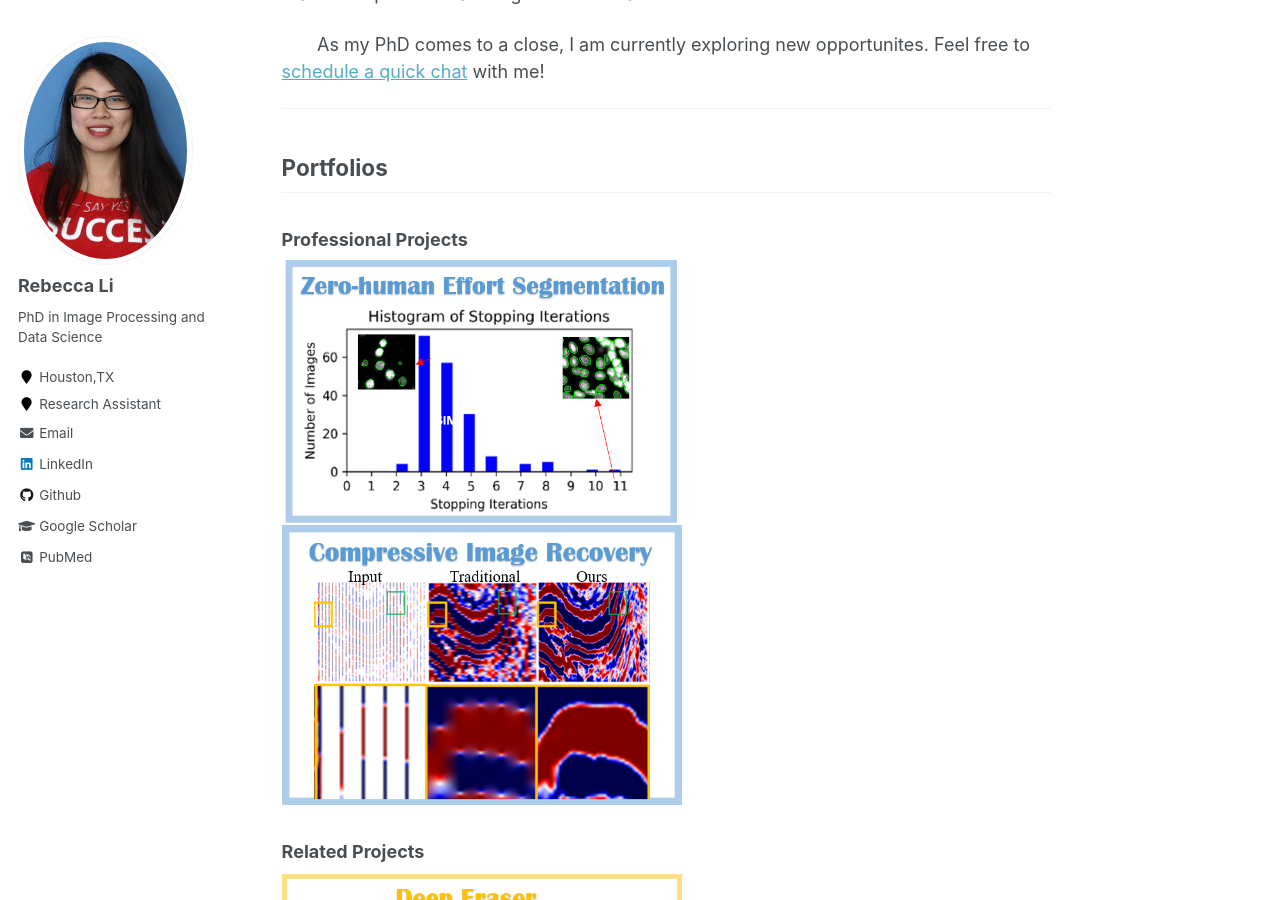
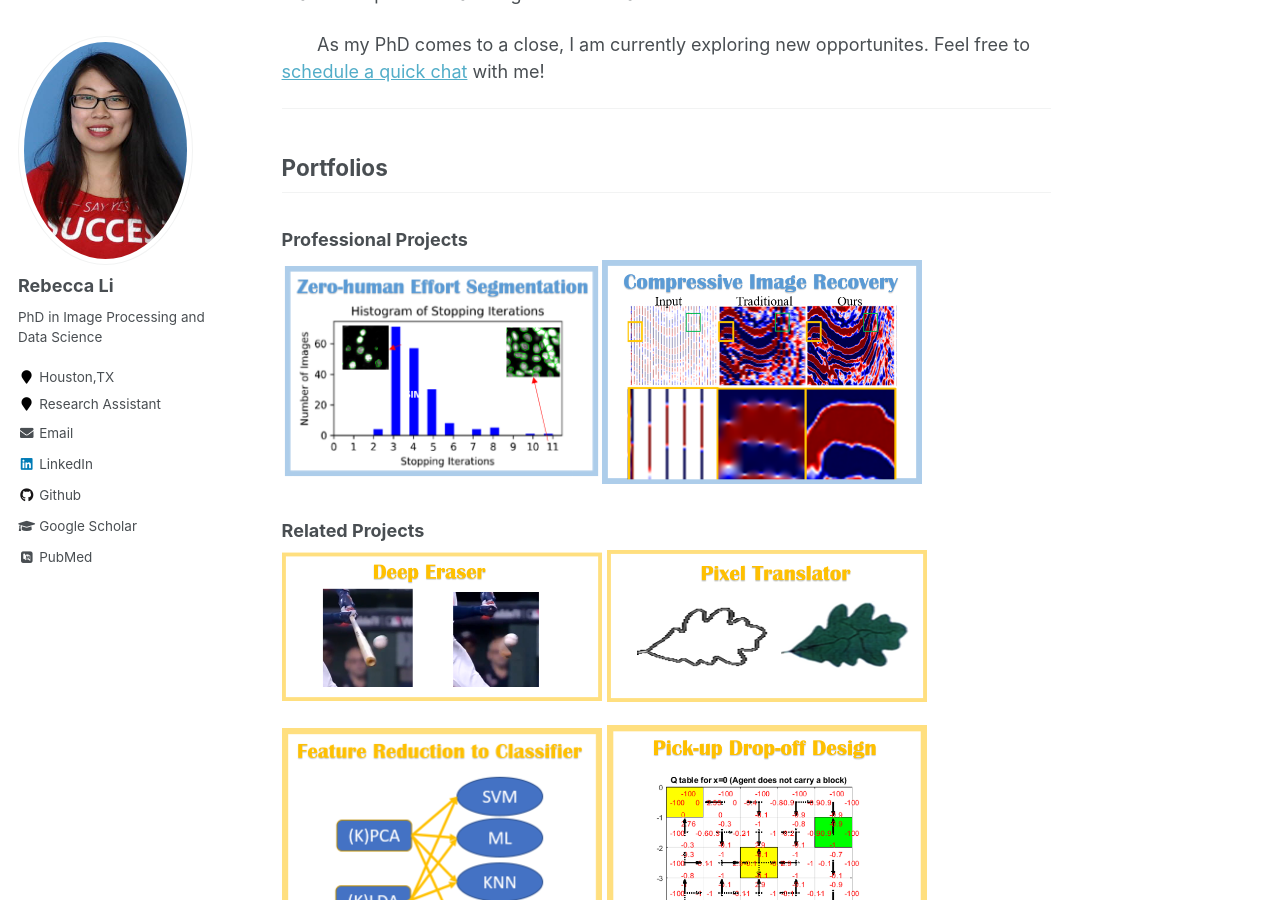
Before and after one commit to Xiaoyang-Rebecca/xiaoyang-rebecca.github.io, a Jekyll site: the page built from _pages/about.md, in a window 1280 px wide and 900 px high, scrolled down 342 px. Built offline with Jekyll 4.4.1, drawn with Linux system fonts in a browser that asks for light colours; some web fonts are replaced.

Commit message:
fix link

```diff
--- a/_pages/about.md
+++ b/_pages/about.md
@@ -29,12 +29,12 @@
 ## Portfolios
 
 ### Professional Projects
- [<img width="400" height="180" src="./figures/logo-Segmentation.png">](/_portfolio/seg.html)[<img width="400" height="160" src="./figures/logo-Seismic.png">](/_portfolio/seismic.html)
+ [<img width="320" height="190" src="./figures/logo-Segmentation.png">](/_portfolio/seg)[<img width="320" height="160" src="./figures/logo-Seismic.png">](/_portfolio/seismic)
 
 ### Related Projects
- [<img width="400" height="120" src="./figures/logo-eraser.png">](/_portfolio/deepearaser.html) [<img width="400" height="120" src="./figures/logo-translator.png">](/_portfolio/pixeltranslator.html)
+ [<img width="320" height="120" src="./figures/logo-eraser.png">](/_portfolio/deepearaser) [<img width="320" height="120" src="./figures/logo-translator.png">](/_portfolio/pixeltranslator)
 
- [<img width="400" height="190"  src="./figures/logo-fselect.png">](/_portfolio/fselect.html) [<img width="400" height="190"  src="./figures/logo-pd.png">](/_portfolio/pd.html)
+ [<img width="320" height="190"  src="./figures/logo-fselect.png">](/_portfolio/fselect) [<img width="320" height="190"  src="./figures/logo-pd.png">](/_portfolio/pd)
 
 
 
```
